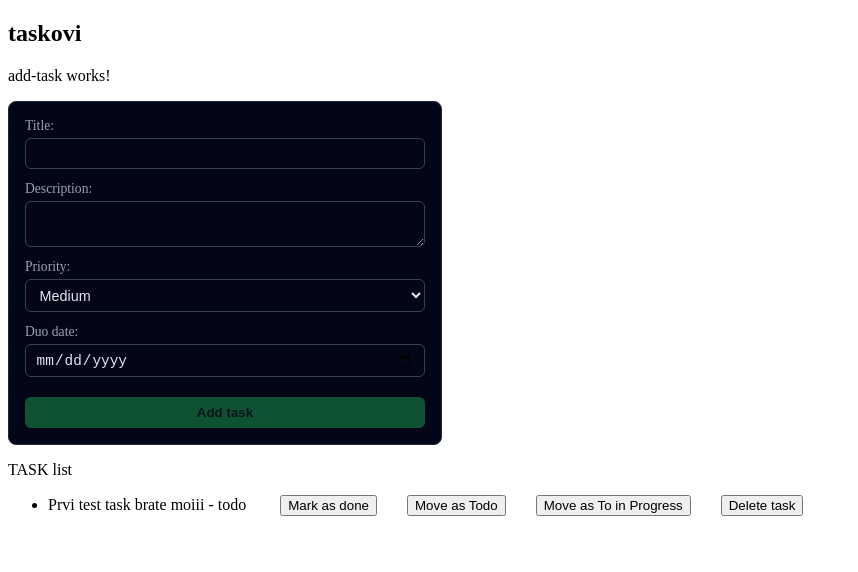
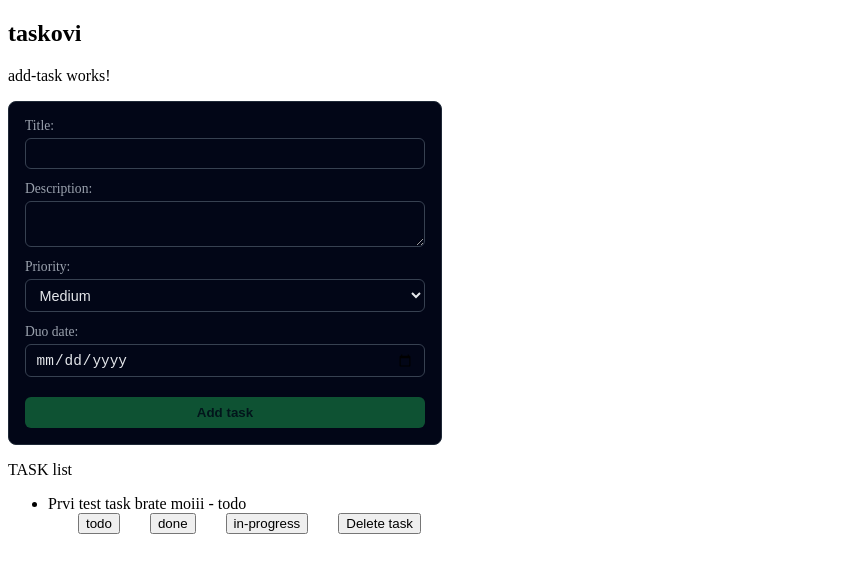
Before and after one commit to VukasinVujic/taskboard, an Angular app: page / in a window 1280 px wide. Shown: the top 572 px of the page, without its empty margins (0-858 px from the left). Built offline with nearby package versions, Linux system fonts and the light colour scheme.

Commit message:
refactor(tasks): replace multiple status update methods with a single generic changeStatus handler

```diff
--- a/src/app/core/services/task-store.service.ts
+++ b/src/app/core/services/task-store.service.ts
@@ -28,7 +28,6 @@ export class TaskStoreService {
   }
 
   deleteTask(id: string) {
-    const allTasks = [...this.snapshot];
-    this._tasks$.next(allTasks.filter((task) => task.id !== id));
+    this._tasks$.next(this.snapshot.filter((task) => task.id !== id));
   }
 }
--- a/src/app/features/task-list/task-list.component.ts
+++ b/src/app/features/task-list/task-list.component.ts
@@ -12,22 +12,12 @@ import { TaskStatus } from '../../core/models/task.model';
 })
 export class TaskListComponent {
   protected readonly taskStore = inject(TaskStoreService);
+  statuses: TaskStatus[] = ['todo', 'done', 'in-progress'];
 
   public tasks$ = this.taskStore.tasks$;
 
-  // onChangeStatus(id: string, status: TaskStatus) {
-  //   this.taskStore.updateTask(id, status);
-  // }
-
-  onMarkAsDone(id: string) {
-    this.taskStore.updateTask(id, 'done');
-  }
-
-  onMoveToInProgress(id: string) {
-    this.taskStore.updateTask(id, 'in-progress');
-  }
-  onMoveToDo(id: string) {
-    this.taskStore.updateTask(id, 'todo');
+  onChangeStatus(id: string, status: TaskStatus) {
+    this.taskStore.updateTask(id, status);
   }
 
   deleteTask(id: string) {
--- a/src/app/features/task-list/task-list.html
+++ b/src/app/features/task-list/task-list.html
@@ -5,19 +5,13 @@
   <li>
     {{ task.title }} - {{ task.status }}
 
-    <button (click)="onMarkAsDone(task.id)" style="margin-left: 30px">
-      Mark as done
-    </button>
-    <button (click)="onMoveToDo(task.id)" style="margin-left: 30px">
-      Move as Todo
-    </button>
-    <button (click)="onMoveToInProgress(task.id)" style="margin-left: 30px">
-      Move as To in Progress
-    </button>
+    <div class="actions">
+      @for (status of statuses; track status){
+      <button (click)="onChangeStatus(task.id, status)">{{ status }}</button>
+      }
 
-    <button (click)="deleteTask(task.id)" style="margin-left: 30px">
-      Delete task
-    </button>
+      <button (click)="deleteTask(task.id)">Delete task</button>
+    </div>
   </li>
 
   }
--- a/src/app/features/task-list/task-list.scss
+++ b/src/app/features/task-list/task-list.scss
@@ -0,0 +1,3 @@
+.actions button {
+  margin-left: 30px;
+}
```
